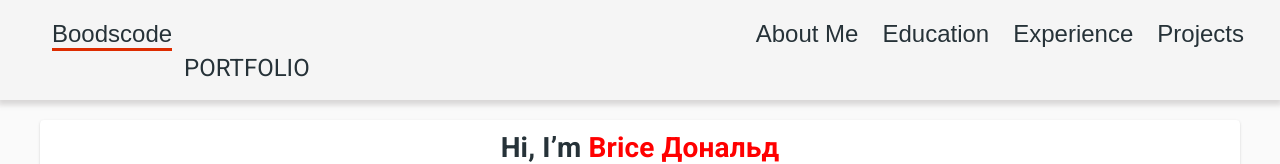
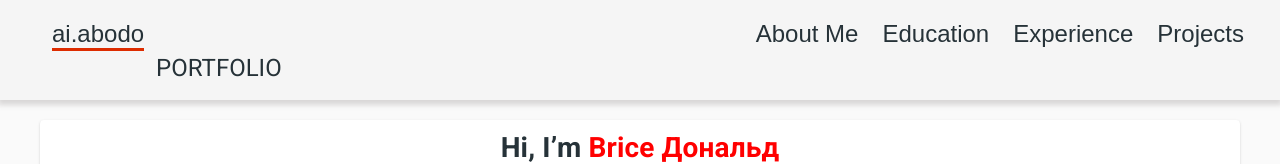
Before and after one commit to boodscode237/portfolio2023, a React (Create React App) app: page / in a window 1280 px wide. Shown: the top 164 px of the page. Built offline with nearby package versions, Linux system fonts and the light colour scheme.

Commit message:
Update RootLayout.js

```diff
--- a/src/component/Layout/RootLayout.js
+++ b/src/component/Layout/RootLayout.js
@@ -44,7 +44,7 @@ const RootLayout = (props) => {
                                 aria-label="open drawer"
                             >
                                 <Link className='menu' to='/'>
-                                    Boodscode
+                                    ai.abodo
                                 </Link>
                             </IconButton>
                             <Typography className={classes.title} variant="h5" noWrap>
```
